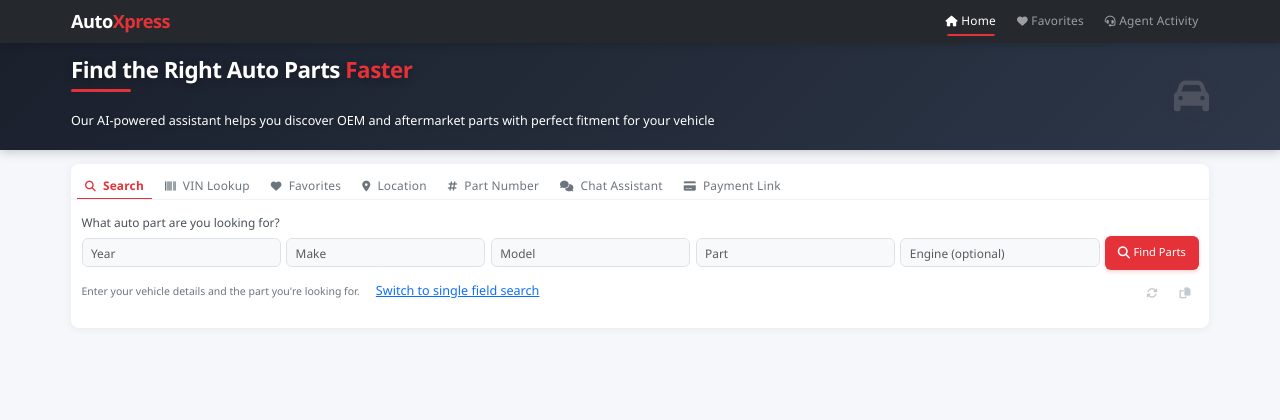
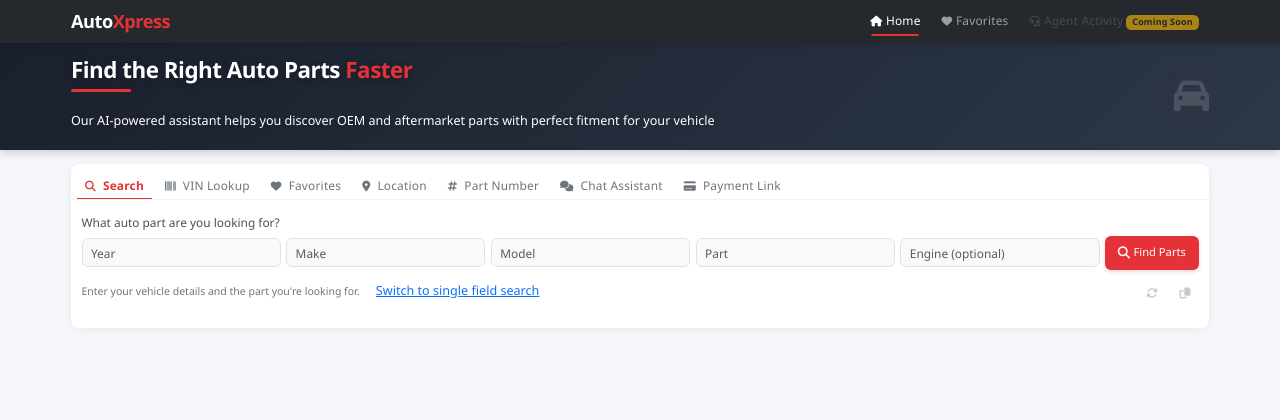
Before and after one commit to Talhakhan-pm/autoxpress_search, a Flask app: page / in a window 1280 px wide. Shown: the top 420 px of the page. Run offline with Flask 3, Linux system fonts and the light colour scheme; parts of the project's set-up code (start-up, migrations or seed data) failed here and were passed over; some libraries are stand-ins or nearby versions.

Commit message:
Application Tested and AI upgraded

```diff
--- a/templates/index.html
+++ b/templates/index.html
@@ -40,8 +40,8 @@
                             </a>
                         </li>
                         <li class="nav-item">
-                            <a class="nav-link" href="/dialpad-dashboard" id="dialpad-dashboard-link">
-                                <i class="fas fa-headset me-1"></i>Agent Activity
+                            <a class="nav-link disabled" href="#" id="dialpad-dashboard-link" style="opacity: 0.6;">
+                                <i class="fas fa-headset me-1"></i>Agent Activity <span class="badge bg-warning text-dark">Coming Soon</span>
                             </a>
                         </li>
                     </ul>
```
